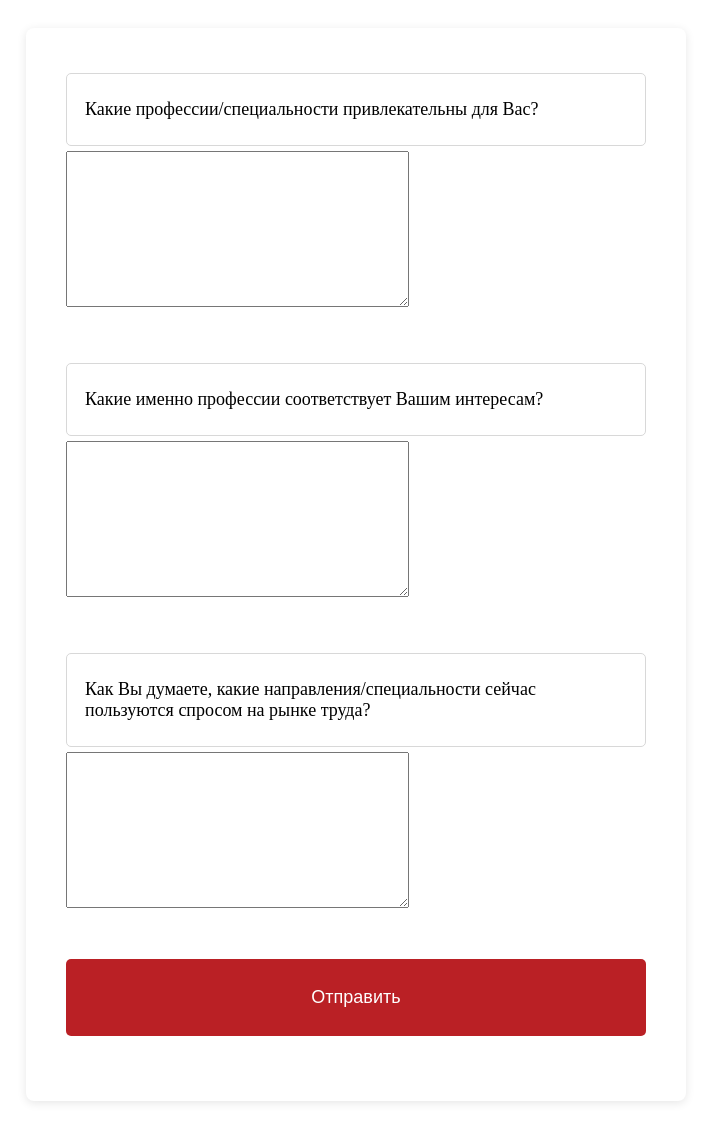
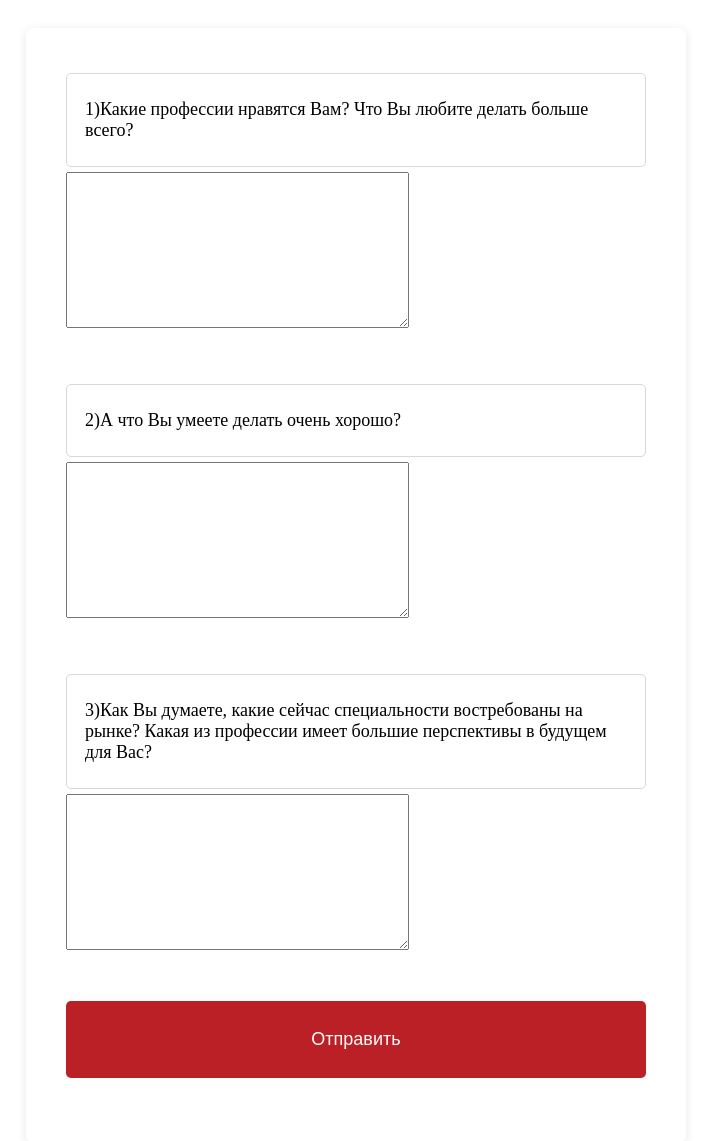
Before and after one commit to batyrnurkhan/idkhowtocallthis, a Django app: page /oprosnik/1/ in a window 1280 px wide. Shown: the top 1141 px of the page, without its empty margins (284-995 px from the left). Before the commit the page ends 1103 px from the top, so only its background shows below. Run offline with Django 5.2, Linux system fonts and the light colour scheme; data comes from the database, SQL or seed files in the repository.

Commit message:
change questions

```diff
--- a/it_direction_test/test_app/forms.py
+++ b/it_direction_test/test_app/forms.py
@@ -67,15 +67,15 @@ class UserDataForm(forms.ModelForm):
                   'grade', 'parent_first_name', 'parent_last_name', 'parent_phone_number']
 class Oprosnik(forms.Form):
     question_1 = forms.CharField(
-        label='Какие профессии/специальности привлекательны для Вас?',
+        label='1)Какие профессии нравятся Вам? Что Вы любите делать больше всего?',
         widget=forms.Textarea
     )
     question_2 = forms.CharField(
-        label='Какие именно профессии соответствует Вашим интересам?',
+        label='2)А что Вы умеете делать очень хорошо?',
         widget=forms.Textarea
     )
     question_3 = forms.CharField(
-        label='Как Вы думаете, какие направления/специальности сейчас пользуются спросом на рынке труда?',
+        label='3)Как Вы думаете, какие сейчас специальности востребованы на рынке? Какая из профессии имеет большие перспективы в будущем для Вас?',
         widget=forms.Textarea
     )
 
@@ -91,15 +91,15 @@ class Oprosnik(forms.Form):
 
 class Oprosnik_kk(forms.Form):
     question_1 = forms.CharField(
-        label='Сізге қандай мамандықтар/мамандықтар тартымды?',
+        label='1)Сізге қандай мамандықтар ұнайды? Сіз не істегенді жақсы көресіз?',
         widget=forms.Textarea
     )
     question_2 = forms.CharField(
-        label='Сіздің қызығушылықтарыңызға қандай мамандықтар сәйкес келеді?',
+        label='2)Ал сіз өте жақсы не істей аласыз?',
         widget=forms.Textarea
     )
     question_3 = forms.CharField(
-        label='Қазір еңбек нарығында қандай бағыттар/мамандықтар сұранысқа ие деп ойлайсыз?',
+        label='3)Қазір нарықта қандай мамандықтар сұранысқа ие деп ойлайсыз? Болашақта сіз үшін қандай мамандықтың болашағы зор?',
         widget=forms.Textarea
     )
 
--- a/it_direction_test/test_app/templates/test_app/home.html
+++ b/it_direction_test/test_app/templates/test_app/home.html
@@ -286,7 +286,7 @@ body {
                 <img src="{% static 'test_app/img/accountcircleline1.svg' %}" alt="Individual Characteristics Test">
             </div>
             <div class="test-card2-text-container">
-                <h2>Опросник</h2>
+                <h2>анкета - опросник</h2>
                 <a href="{% url 'oprosnik' user_data_id %}" class="button">пройти тест</a>
             </div>
         </div>
--- a/it_direction_test/test_app/templates/test_app/home_kz.html
+++ b/it_direction_test/test_app/templates/test_app/home_kz.html
@@ -286,8 +286,8 @@ body {
                 <img src="{% static 'test_app/img/accountcircleline1.svg' %}" alt="Individual Characteristics Test">
             </div>
             <div class="test-card2-text-container">
-                <h2>Кәсіби артықшылықтарға арналған тест</h2>
-                <a href="{% url 'survey' user_data_id %}" class="button">тест тапсыру</a>
+                <h2>сауалнама</h2>
+                <a href="{% url 'oprosnik' user_data_id %}" class="button">тест тапсыру</a>
             </div>
         </div>
     </div>
```
